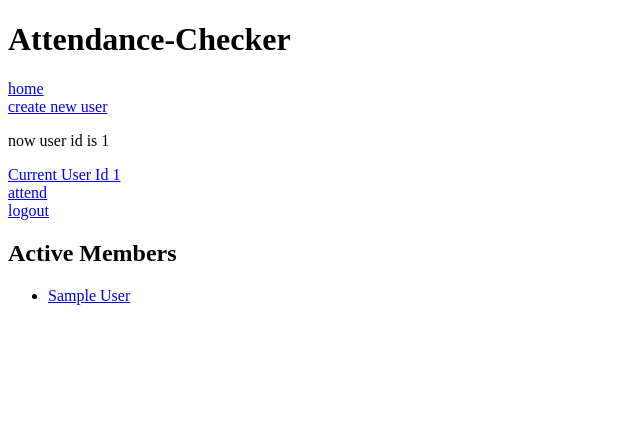
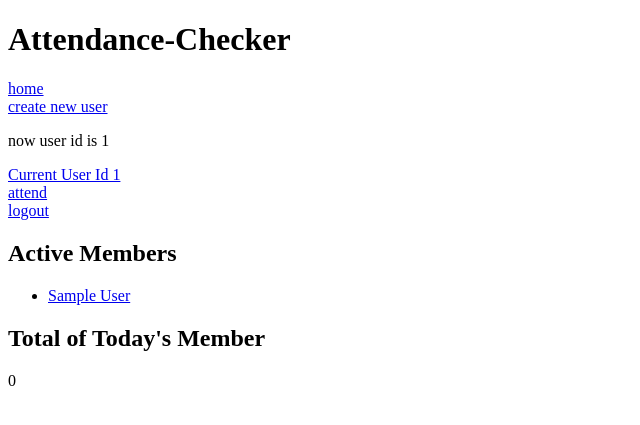
Before and after one commit to kyutech-programming-club/attendance-checker, a Flask app: page / in a window 1280 px wide. Shown: the top 425 px of the page, without its empty margins (0-640 px from the left). Run offline with Flask 2, Linux system fonts and the light colour scheme; the visitor is signed in with stand-in values (Sample User, id 1); tables that the repository leaves empty hold one stand-in row (values such as "Sample post").

Commit message:
Calc the day of total of member

```diff
--- a/main/templates/index.html
+++ b/main/templates/index.html
@@ -8,5 +8,6 @@
   <li><a href="{{ url_for('user_detail', user_id=user.id) }}">{{user.name}}</a></li>
 </ul>
 {% endfor %}
-
+<h2>Total of Today's Member</h2>
+{{users_num}}
 {% endblock %}
--- a/main/views.py
+++ b/main/views.py
@@ -18,6 +18,21 @@ def make_attend_msg(user_id):
 
     return message
 
+def count_user():
+    count = 0
+    today = datetime.datetime.today()
+    today = str(today.year)+str(today.month)+str(today.day)
+    dates = Date.query.filter().all()
+    for date in dates:
+        user = User.query.filter_by(id=date.user_id).first()
+        date = date.start
+        date = str(date.year)+str(date.month)+str(date.day)
+        if date == today:
+            count+=1
+            print(user, date)
+    return count
+
+
 def calc_time_diff(t1, t2):
     td = t2 - t1
     return int(td.seconds / 10800 * 10)
@@ -31,8 +46,9 @@ def make_record(user_id):
 
 @app.route('/')
 def index():
-    users = User.query.filter_by(active=True).all()
-    return render_template('index.html', users=users)
+    active_users = User.query.filter_by(active=True).all()
+    all_user_num = count_user()
+    return render_template('index.html', users=active_users, users_num=all_user_num )
 
 @app.route('/users/create', methods=['GET', 'POST'])
 def new_user():
@@ -90,7 +106,7 @@ def logout():
 def attend():
     if request.method == 'POST':
         now = datetime.datetime.today()
-        date = Date(user_id=session['user_id'], time=now)
+        date = Date(user_id=session['user_id'], start=now)
         user = User.query.filter(User.id==session['user_id']).first()
         user.active = not user.active
         db.session.add(date)
```
